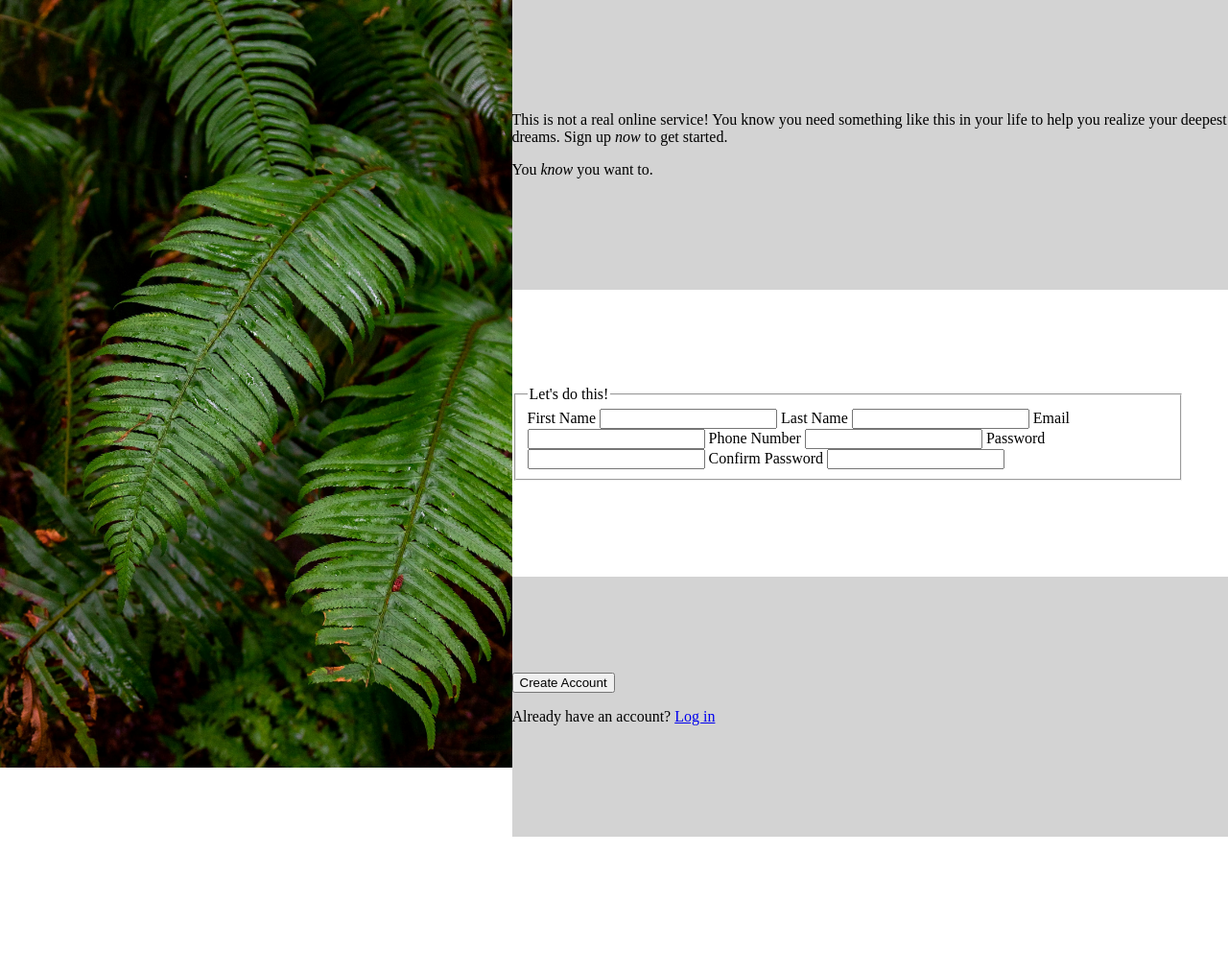
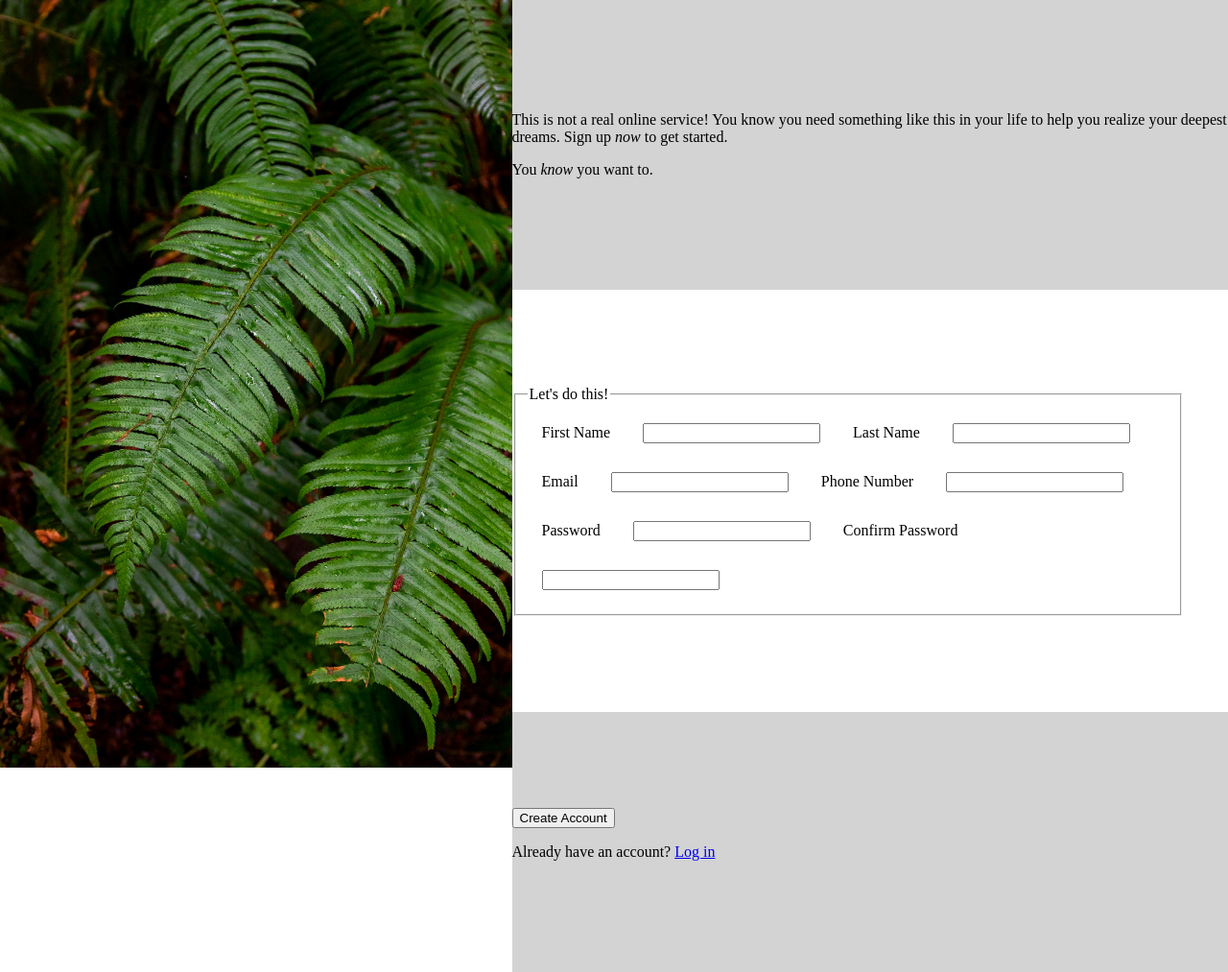
Before and after one commit to sjursaa/odin-sign-up-form, a plain HTML site: page index.html in a window 1280 px wide. Shown: the whole page at 96% size. Before the commit the page ends 872 px from the top, so only its background shows below. Drawn offline with Linux system fonts and the light colour scheme.

Commit message:
add margins to contents of form

```diff
--- a/style.css
+++ b/style.css
@@ -40,6 +40,11 @@ img {
   width: 700px;
 }
 
+input,
+label {
+  margin: 15px;
+}
+
 /* button section */
 .button-section {
   background-color: lightgray;
```
